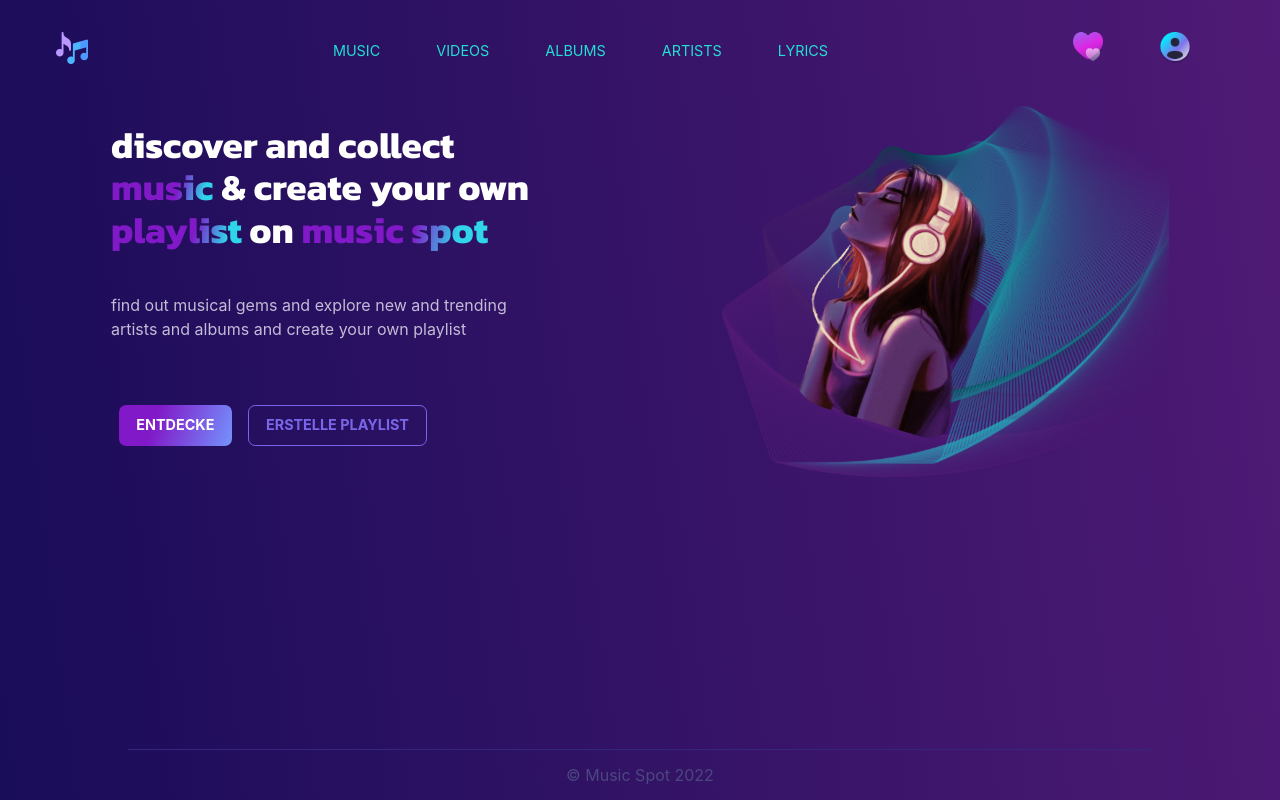
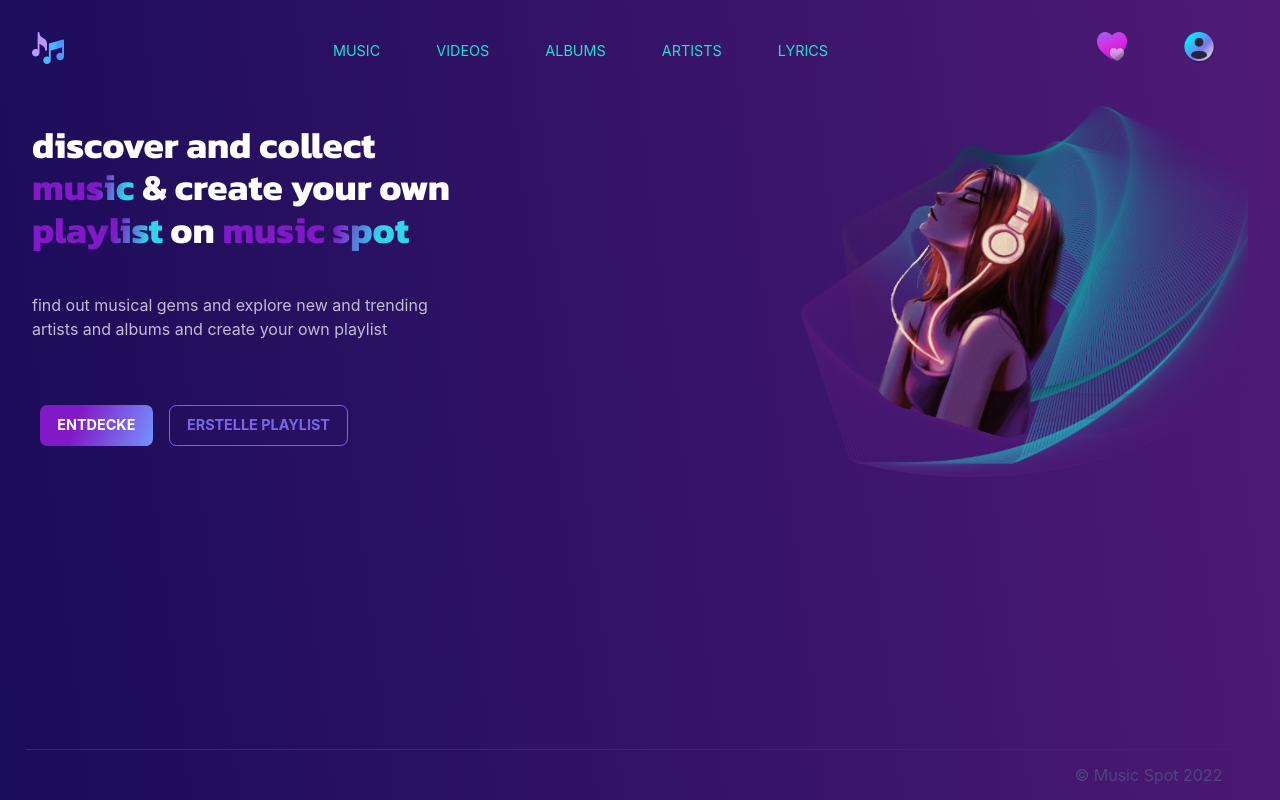
Before and after one commit to ona-co-de-sign/music-spot, a Next.js app: page / in a window 1280 px wide. Built offline with nearby package versions, Linux system fonts and the light colour scheme.

Commit message:
improve style

```diff
--- a/sass/layout/_layout.scss
+++ b/sass/layout/_layout.scss
@@ -20,21 +20,22 @@ body {
 
 .inner-width {
   width: 100%;
-  max-width: 75rem;
+  max-width: 85rem;
   margin-left: auto;
   margin-right: auto;
-  padding: 0 1rem;
+  padding: 0 2rem;
   display: flex;
   flex-direction: column;
-  align-items: center;
+
 }
 
 .site-footer {
-  min-width: 80vw;
+  min-width: 96vw;
   margin: 0 auto;
   margin-top: 3rem;
   padding: 1rem 0;
   border-top: 1px solid rgb(51, 38, 124);
+  text-align: right;
 
   &__content {
     color: rgb(76, 71, 128);
```
